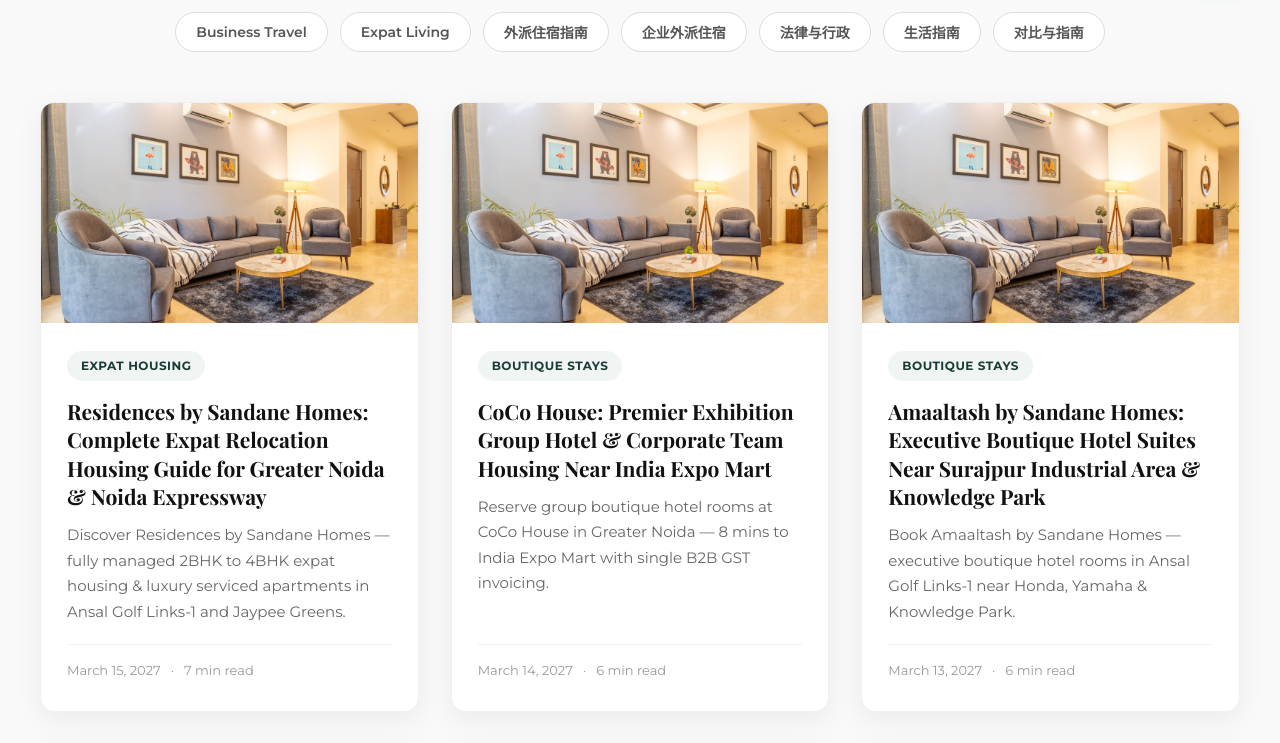
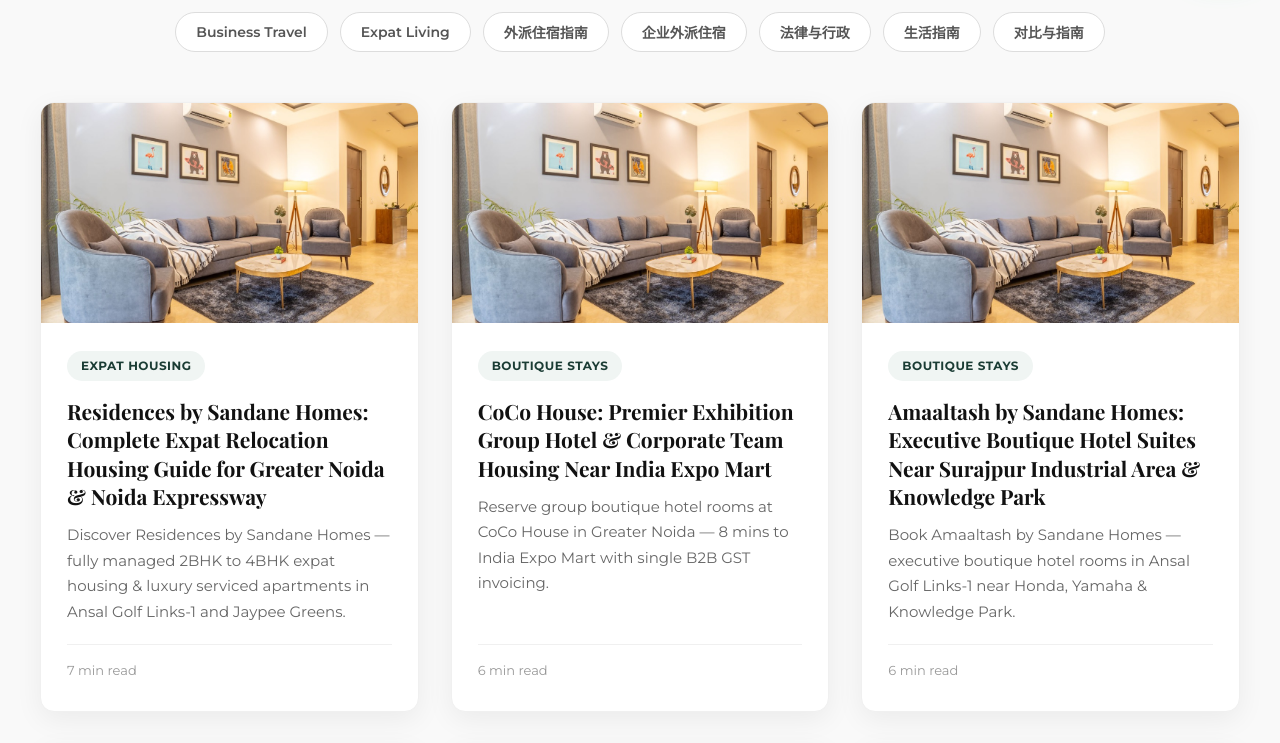
Before and after one commit to viratco/sandanehomes, a React (Vite) app: page /blog in a window 1280 px wide. Shown: the part 805-1548 px from the top of the page. Built offline with nearby package versions, Linux system fonts and the light colour scheme; a web font is replaced by a local one.

Commit message:
Remove dates from blog list cards metadata display

```diff
--- a/src/components/BlogContent.jsx
+++ b/src/components/BlogContent.jsx
@@ -64,7 +64,7 @@
                                     Looking for corporate hotel accommodation in Greater Noida?
                                 </h3>
                                 <p style={{ color: '#E0E0E0', fontSize: '15px', lineHeight: '1.7', maxWidth: '640px', margin: '0 auto 24px' }}>
-                                    Sandane Homes operates hotel properties — <a href="/amaaltash" style={{ color: '#C5A572', fontWeight: 'bold', textDecoration: 'underline' }}>Amaaltash</a>, <a href="/saffron" style={{ color: '#C5A572', fontWeight: 'bold', textDecoration: 'underline' }}>Saffron Inn</a>, <a href="/pine-tales" style={{ color: '#C5A572', fontWeight: 'bold', textDecoration: 'underline' }}>Pine Tales</a>, <a href="/coco-house" style={{ color: '#C5A572', fontWeight: 'bold', textDecoration: 'underline' }}>CoCo House</a>, and <a href="/glam" style={{ color: '#C5A572', fontWeight: 'bold', textDecoration: 'underline' }}>The Glam</a> — minutes from India Expo Mart, Expo Plaza, Pari Chowk, and Knowledge Park. Corporate rates, GST invoicing, group booking consolidation, and multi-language support.
+                                    Sandane Homes operates hotel properties — <a href="/amaaltash" style={{ color: '#C5A572', fontWeight: 'bold', textDecoration: 'underline' }}>Amaaltash</a>, <a href="/amara" style={{ color: '#C5A572', fontWeight: 'bold', textDecoration: 'underline' }}>Amara Inn</a>, <a href="/coco-house" style={{ color: '#C5A572', fontWeight: 'bold', textDecoration: 'underline' }}>CoCo House</a>, and <a href="/glam" style={{ color: '#C5A572', fontWeight: 'bold', textDecoration: 'underline' }}>The Glam</a> — minutes from India Expo Mart, Expo Plaza, Pari Chowk, and Knowledge Park. Corporate rates, GST invoicing, group booking consolidation, and multi-language support.
                                 </p>
                                 <div style={{ display: 'flex', gap: '16px', justifyContent: 'center', flexWrap: 'wrap' }}>
                                     <a
--- a/src/components/pages/BlogList.jsx
+++ b/src/components/pages/BlogList.jsx
@@ -150,8 +150,6 @@
                                         <h2 className="blog-card-title">{post.title}</h2>
                                         <p className="blog-card-excerpt">{post.excerpt}</p>
                                         <div className="blog-card-meta">
-                                            <span>{formatDate(post.date)}</span>
-                                            <span>&middot;</span>
                                             <span>{post.readTime}</span>
                                         </div>
                                     </div>
```
